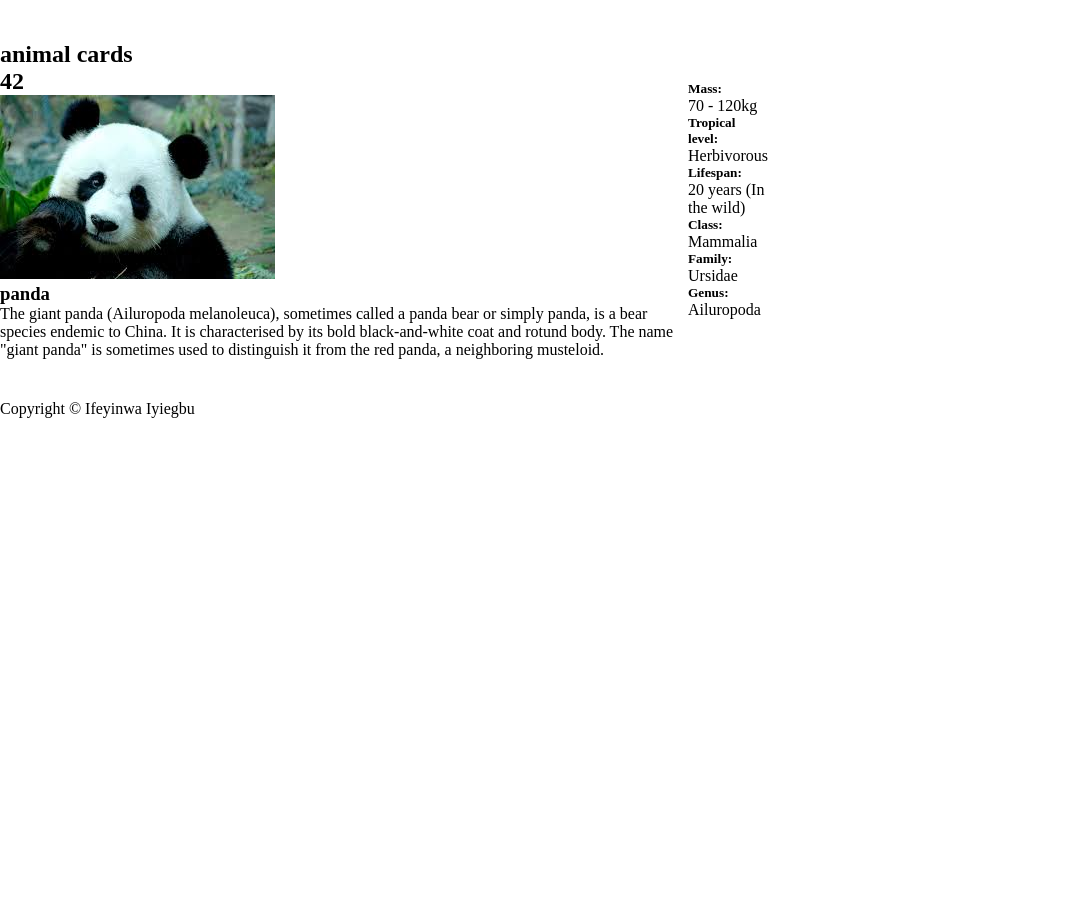
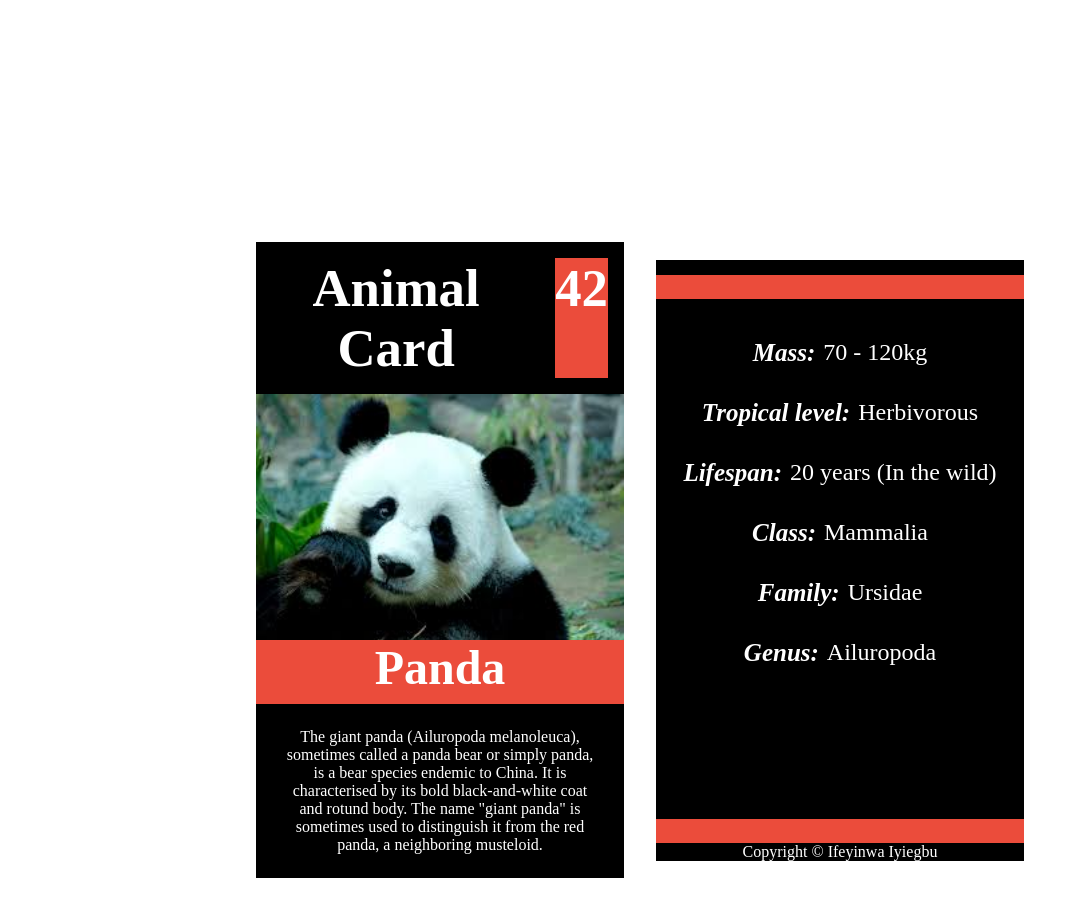
Before and after one commit to ifyiyiegbu/animaltrading-card, a plain HTML site: page index.html in a window 1280 px wide. Shown: the whole page, without its empty margins (0-1087 px from the left). Before the commit the page ends 800 px from the top, so only its background shows below. Drawn offline with Linux system fonts and the light colour scheme.

Commit message:
updated some html and included more styling

```diff
--- a/index.html
+++ b/index.html
@@ -10,47 +10,54 @@
     <main>
         <section class="card-face">
             <div class="heading">
-                <h1>animal cards</h1>
-                <h2>42</h2>
+                <h1>animal card</h1>
+                <div class="number">
+                    <h2>42</h2>
+                </div>
             </div>
 
             <figure>
                 <img src="./images/pandapic.jpeg" alt="">
             </figure>
-            <h3>panda</h3>
-            <p>
+            <h3 class="name">panda</h3>
+            <p class="description">
                 The giant panda (Ailuropoda melanoleuca), sometimes called a panda bear or simply panda, is a bear species endemic to China. It is characterised by its bold black-and-white coat and rotund body. The name "giant panda" is sometimes used to distinguish it from the red panda, a neighboring musteloid.
             </p>
         </section>
         <section class="card-back">
-            <div>
+            <div class="border-line first">
+
+            </div>
+            <div class="fun-facts">
                 <h5 class="facts">Mass: </h5>
                 <p class="info">70 - 120kg</p>
             </div>
-            <div>
+            <div class="fun-facts">
                 <h5 class="facts">Tropical level: </h5>
                 <p class="info">Herbivorous</p>
             </div>
-            <div>
+            <div class="fun-facts">
             <h5 class="facts">Lifespan: </h5>
             <p class="info">20 years (In the wild)</p>
             </div>
-            <div>
+            <div class="fun-facts">
                 <h5 class="facts">Class: </h5>
                 <p class="info">Mammalia</p>
             </div>
-            <div>
+            <div class="fun-facts">
                 <h5 class="facts">Family: </h5>
                 <p class="info">Ursidae</p>
             </div>
-            <div>
+            <div class="fun-facts">
                 <h5 class="facts">Genus: </h5>
                 <p class="info">Ailuropoda</p>
             </div>
+            <div class="border-line second">
+
+            </div>
+            <p class="footer"> Copyright &copy; Ifeyinwa Iyiegbu</p>
         </section>
     </main>
-    <footer>
-        <p> Copyright &copy; Ifeyinwa Iyiegbu</p>
-    </footer>
+
 </body>
 </html>
--- a/style.css
+++ b/style.css
@@ -16,23 +16,104 @@ body{
 main{
     display: flex;
     flex-direction: row;
-    justify-content: center;
     align-items: center;
+    margin: auto;
     width: 60vw;
-    height: 50vh;
+    height: 60vh;
+    text-align: center;
+    margin-top: 20rem;
 }
 
-card-face{
+.card-face{
+    display: flex;
+    flex-direction: column;
+    justify-content: center;
     width: 50%;
+    border-radius: 25px;
+}
+
+.heading{
     display: flex;
+    flex-direction: row;
+    justify-content: space-between;
+    font-size: 2.2rem;
+    font-weight: 800;
+    background-color: #000;
+    color: #fff;
+    padding: 16px;
+    gap: 35px;
+    text-transform: capitalize;
+}
+
+
+.number {
+    background-color: #eb4c3b;
 
 }
 
-heading{
+img{
+    width: 100%;
+}
+
+.name{
+    background-color: #eb4c3b;
+    color: #fff;
+    height: 4rem;
+    text-transform: capitalize;
+    font-weight: 600;
+    font-size: 3rem;
+    margin-top: -5px;
+
+}
+
+.description{
+    background-color: #000;
+    color: #fff;
+    padding: 1.5rem;
+}
+
+.card-back{
+    display: flex;
+    flex-direction: column;
+    justify-content: center;
+    text-align: center;
+    width: 50%;
+    background-color: #000;
+    color: #fff;
+    text-align: center;
+    margin-left: 2rem;
+}
+
+.border-line{
+    width: 100%;
+    height: 1.5rem;
+    background-color: #eb4c3b;
+}
+
+.first{
+    margin-top: 15px;
+    margin-bottom: 1.5rem;
+}
+
+.second{
+    margin-top: 8.5rem;
+}
+
+.fun-facts{
     display: flex;
     flex-direction: row;
-    font-weight: 800;
-    font-size: 20rem;
-    background-color: black;
-    color: hsl(0, 0%, 100%);
+    justify-content: center;
+    padding: 1rem;
+    gap: 0.5rem;
 }
+
+.facts{
+    font-style: italic;
+    font-weight: 600;
+    font-size: 25px;
+}
+
+.info{
+    font-weight: 400;
+    font-size: 1.5em;
+}
```
